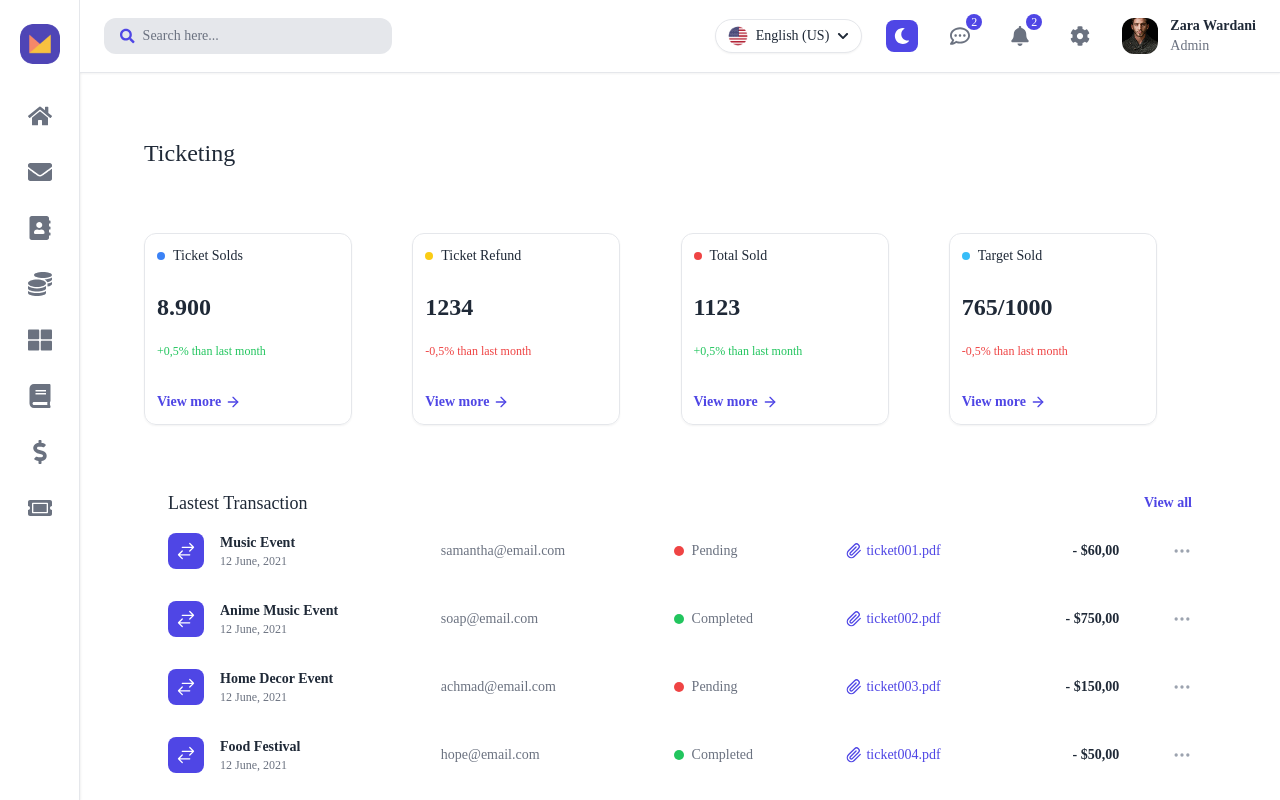
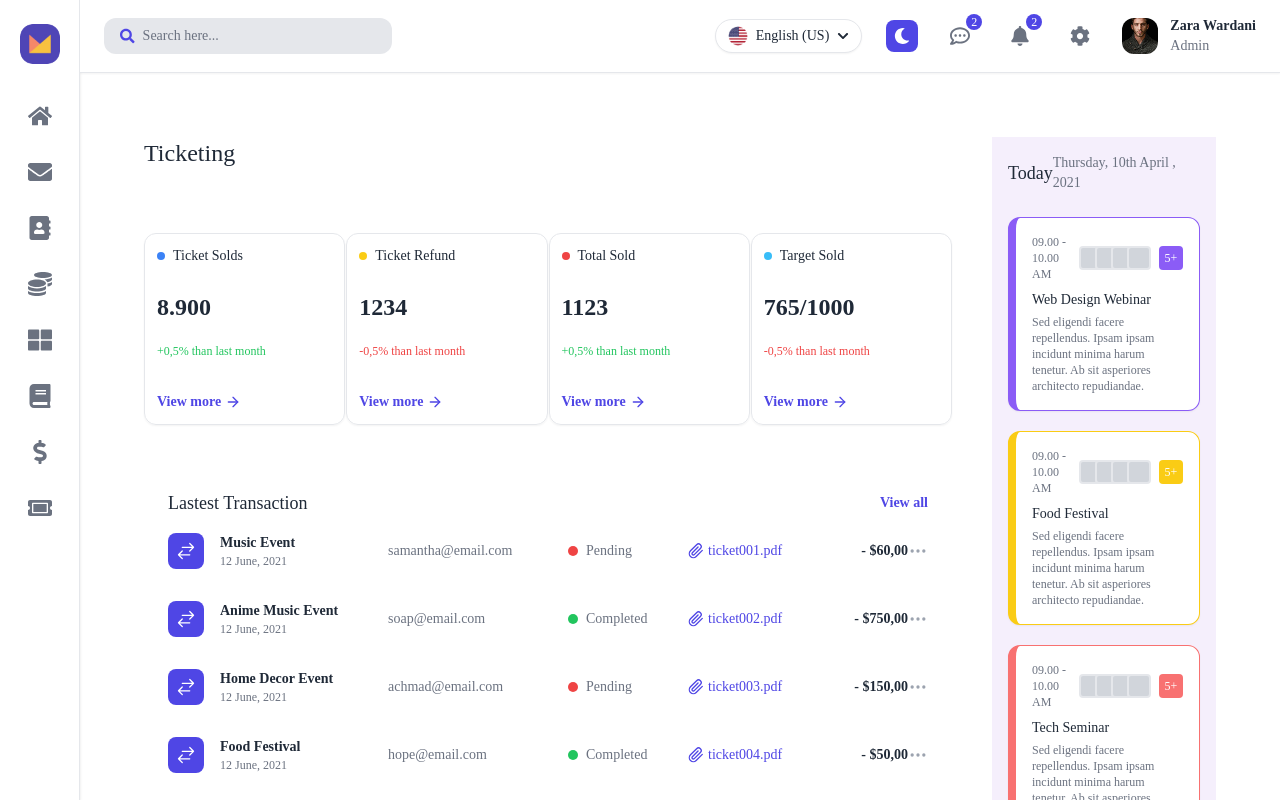
Before and after one commit to sueelbana/modern-dashboard, a React (Create React App) app: page /tickets in a window 1280 px wide. Built offline with nearby package versions, Linux system fonts and the light colour scheme.

Commit message:
lastcomponent

```diff
--- /dev/null
+++ b/src/components/TodaySchedule.jsx
@@ -0,0 +1,82 @@
+import React from "react";
+
+const todayEvents = [
+  {
+    time: "09.00 - 10.00 AM",
+    title: "Web Design Webinar",
+    desc: "Sed eligendi facere repellendus. Ipsam ipsam incidunt minima harum tenetur. Ab sit asperiores architecto repudiandae.",
+    color: "border-l-4 border-violet-500",
+    badgeColor: "bg-violet-500",
+  },
+  {
+    time: "09.00 - 10.00 AM",
+    title: "Food Festival",
+    desc: "Sed eligendi facere repellendus. Ipsam ipsam incidunt minima harum tenetur. Ab sit asperiores architecto repudiandae.",
+    color: "border-l-4 border-yellow-400",
+    badgeColor: "bg-yellow-400",
+  },
+  {
+    time: "09.00 - 10.00 AM",
+    title: "Tech Seminar",
+    desc: "Sed eligendi facere repellendus. Ipsam ipsam incidunt minima harum tenetur. Ab sit asperiores architecto repudiandae.",
+    color: "border-l-4 border-red-400",
+    badgeColor: "bg-red-400",
+  },
+  {
+    time: "09.00 - 10.00 AM",
+    title: "Music Event",
+    desc: "Sed eligendi facere repellendus. Ipsam ipsam incidunt minima harum tenetur. Ab sit asperiores architecto repudiandae.",
+    color: "border-l-4 border-sky-400",
+    badgeColor: "bg-sky-400",
+  },
+];
+
+const TodaySchedule = () => {
+  return (
+    <div className="p-4 w-full lg:w-80 preview-panel">
+      <div className="flex justify-between items-center mb-6">
+        <h2 className="text-lg text-text">Today</h2>
+        <p className="text-sm text-text-secondary">
+          Thursday, 10th April , 2021
+        </p>
+      </div>
+
+      <div className="space-y-5">
+        {todayEvents.map((event, idx) => (
+          <div
+            key={idx}
+            className={`bg-bg shadow-sm rounded-xl p-4 border border-border border-l-[8px] ${event.color} flex flex-col`}
+          >
+            {/* Time + Avatars in one row */}
+            <div className="flex justify-between items-center mb-2">
+              <p className="text-xs text-text-secondary">{event.time}</p>
+
+              <div className="flex items-center">
+                <div className="flex -space-x-2">
+                  {[...Array(4)].map((_, i) => (
+                    <div
+                      key={i}
+                      className="w-6 h-6 bg-gray-300 rounded border-2"
+                    />
+                  ))}
+                </div>
+                <div
+                  className={`ml-2 w-6 h-6 rounded text-xs text-white flex items-center justify-center ${event.badgeColor}`}
+                >
+                  5+
+                </div>
+              </div>
+            </div>
+
+            <h3 className="text-sm text-text mb-1">
+              {event.title}
+            </h3>
+            <p className="text-xs text-gray-500">{event.desc}</p>
+          </div>
+        ))}
+      </div>
+    </div>
+  );
+};
+
+export default TodaySchedule;
--- a/src/pages/Ticketing.jsx
+++ b/src/pages/Ticketing.jsx
@@ -1,6 +1,7 @@
 import React from "react";
 import { ArrowRight } from "lucide-react";
 import LatestTransaction from "../components/LatestTransaction";
+import TodaySchedule from "../components/TodaySchedule";
 
 const ticketData = [
   {
@@ -39,16 +40,22 @@ const ticketData = [
 
 const Ticketing = () => {
   return (
-  <div className="p-10 flex flex-col gap-10">
+    <div className="p-10 flex flex-col lg:flex-row gap-10">
+      {/* Main Content */}
+      <div className="flex-1 flex flex-col gap-10">
         <h2 className="text-2xl text-text mb-6">Ticketing</h2>
+
+        {/* Ticket Stats Grid */}
         <div className="grid grid-cols-1 sm:grid-cols-2 lg:grid-cols-4 gap-[1px]">
           {ticketData.map((item, index) => (
             <div
               key={index}
-            className="border border-border rounded-xl p-3 shadow-sm w-52 h-48 flex flex-col justify-between"
+              className="border border-border rounded-xl p-3 shadow-sm w-full h-48 flex flex-col justify-between"
             >
               <div className="flex items-center gap-2 text-sm text-text font-medium mb-2">
-              <span className={`w-2 h-2 rounded-full ${item.dotColor}`}></span>
+                <span
+                  className={`w-2 h-2 rounded-full ${item.dotColor}`}
+                ></span>
                 {item.title}
               </div>
               <div className="text-2xl text-text font-bold mb-1">
@@ -66,7 +73,12 @@ const Ticketing = () => {
             </div>
           ))}
         </div>
+
         <LatestTransaction />
+      </div>
+
+      {/* Right Sidebar */}
+      <TodaySchedule />
     </div>
   );
 };
```
Lines whose indentation alone changed are shown as unchanged.
